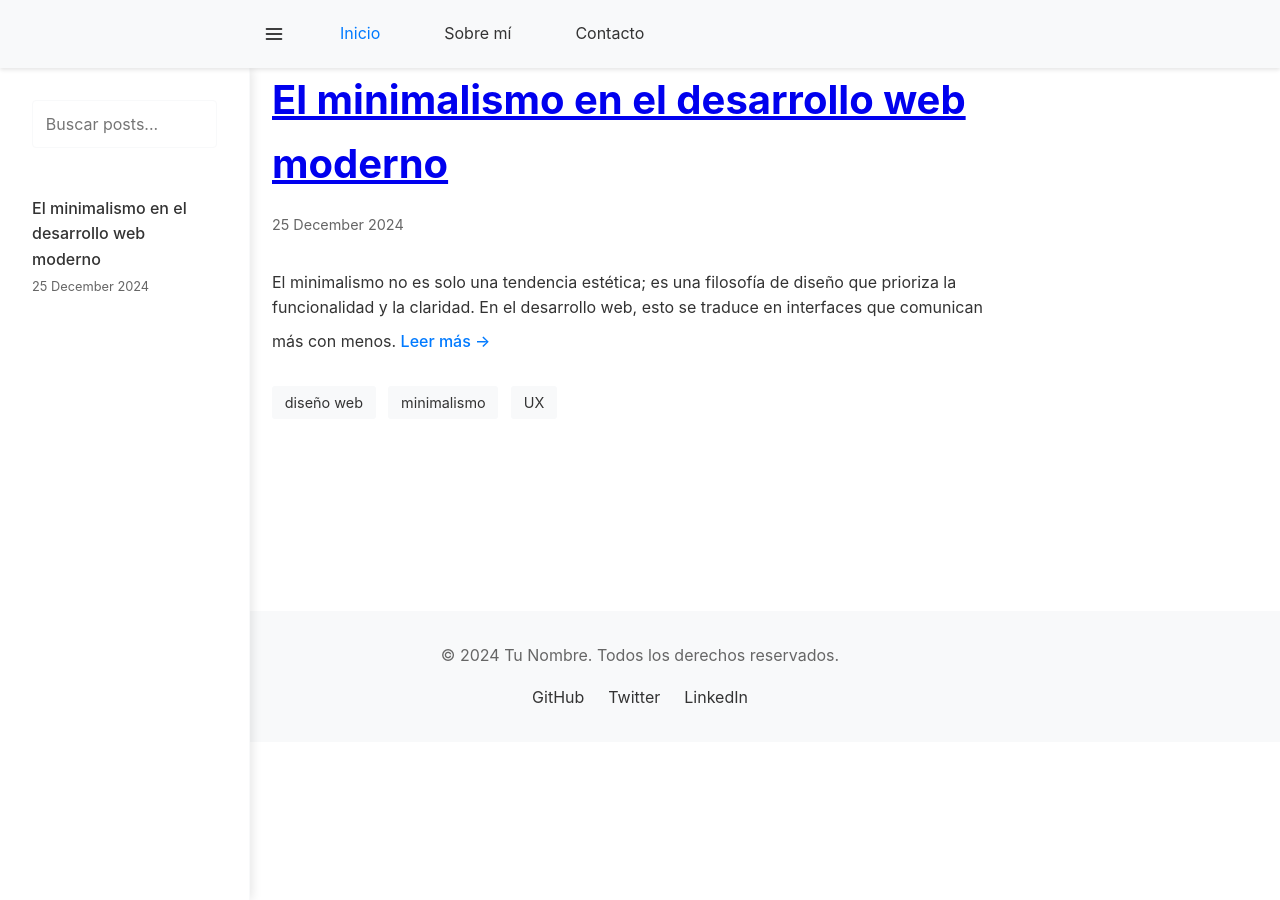
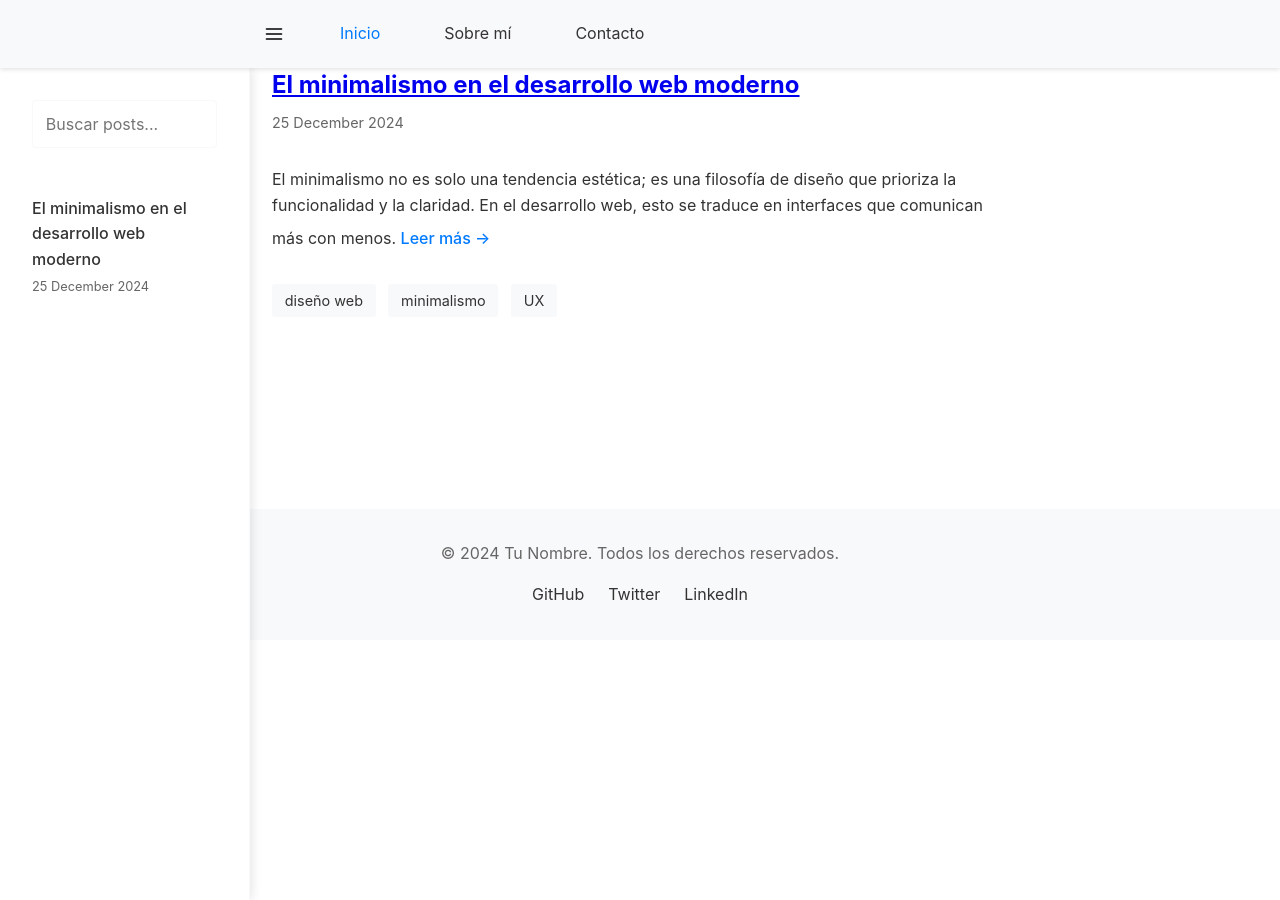
Before and after one commit to 12lockedin/12lockedin.github.io, a Jekyll site: the page built from index.html, in a window 1280 px wide. Built offline with Jekyll 4.4.1, drawn with Linux system fonts in a browser that asks for light colours; the list of posts is cut into pages by our own code.

Commit message:
Modificación títulos previews titles

```diff
--- a/assets/css/styles.css
+++ b/assets/css/styles.css
@@ -196,6 +196,13 @@
     border-bottom: 1px solid var(--color-secondary);
   }
 
+  /* Para modificar los títulos de los preview de los posts */
+  .post-preview .post-title {
+    font-size: 1.5rem;
+    line-height: 1.4;
+    margin-bottom: 0.5rem;
+  }
+
   .post-preview:last-child {
     border-bottom: none;
   }
@@ -262,6 +269,10 @@
 
     .post-title {
       font-size: 2rem;
+    }
+
+    .post-preview .post-title {
+      font-size: 1.3rem;
     }
 
     .nav-links {
```
